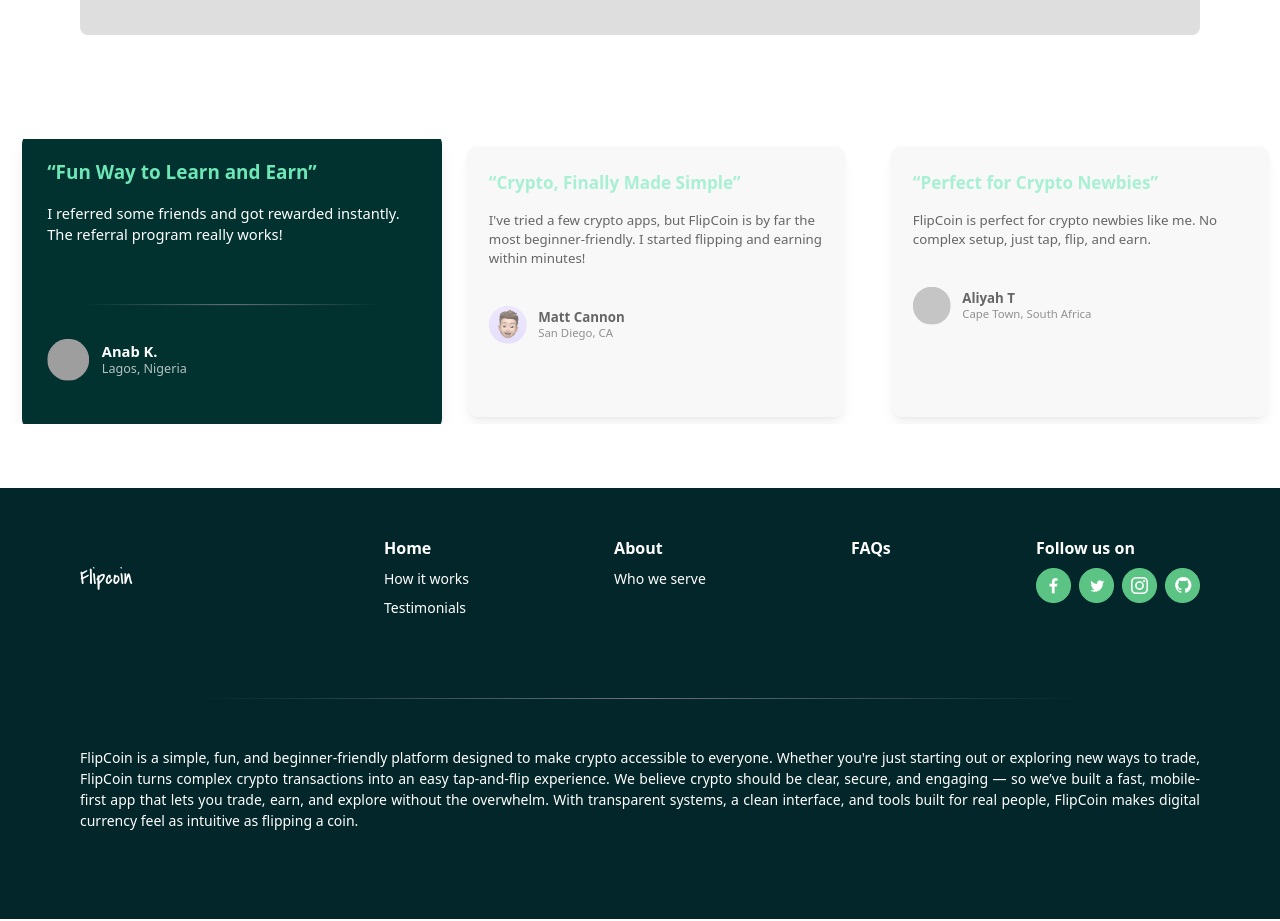
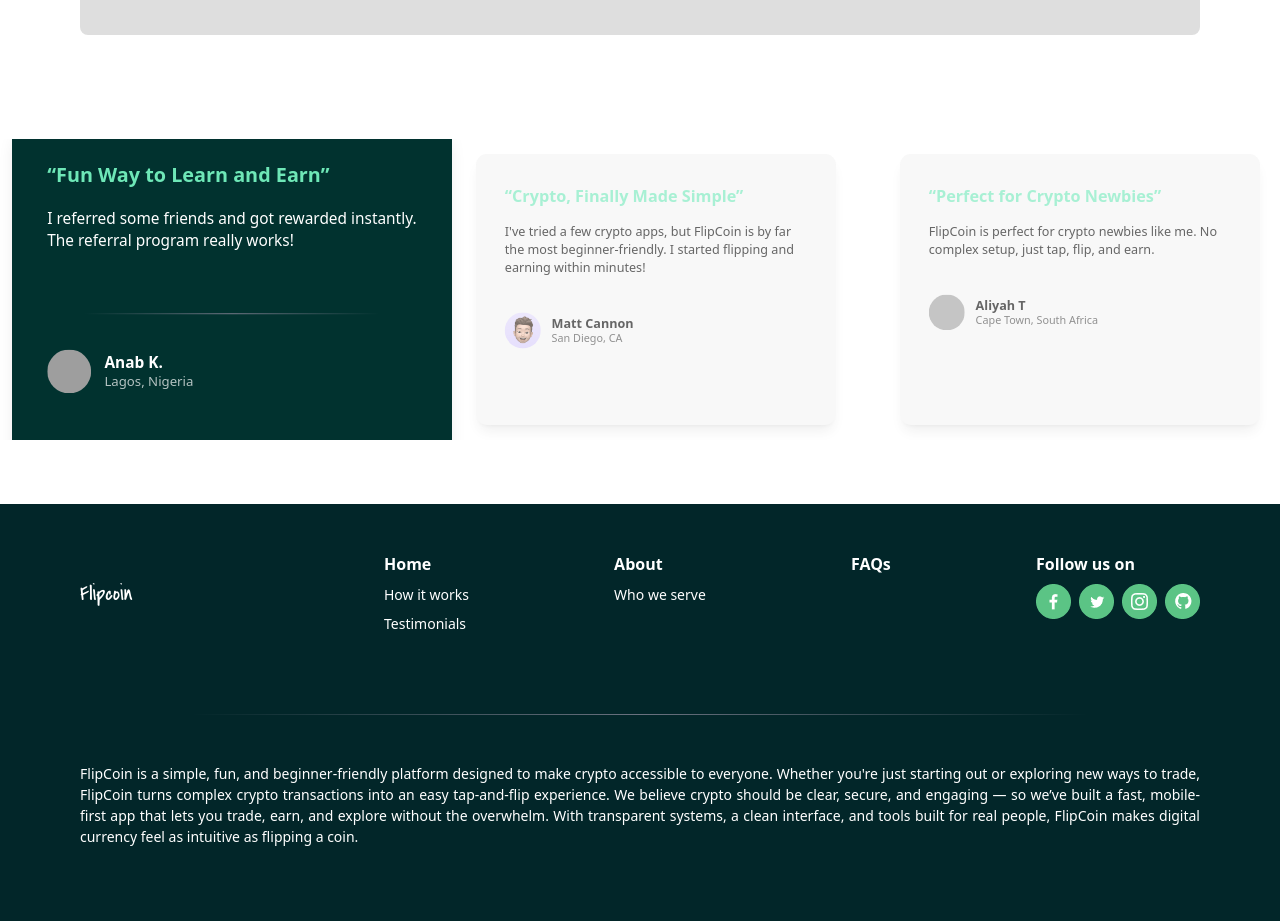
Before and after one commit to fermac1/flip-coin, a Nuxt app: page / in a window 1280 px wide. Shown: the part 1700-2621 px from the top of the page. Built offline with nearby package versions, Linux system fonts and the light colour scheme; grey boxes are pictures that could not be loaded; a web font is replaced by a local one.

Commit message:
fix: testimonial

```diff
--- a/app/components/Testimonial.vue
+++ b/app/components/Testimonial.vue
@@ -116,10 +116,10 @@
         :key="index"
         :ref="el => cardRefs[index] = el"
         @click="scrollToCard(index)"
-        class="snap-center flex-shrink-0 transition-all duration-300 cursor-pointer w-[250px] md:w-[400px] p-6 rounded-xl shadow-lg"
+        class="snap-center flex-shrink-0 transition-all duration-300 cursor-pointer w-[250px] md:w-[400px] rounded-xl p-8 shadow-lg"
         :class="isActive(index)
-          ? 'bg-[#01322f] text-white scale-105 z-10 '
-          : 'bg-[#f3f3f3] text-black opacity-60 scale-95 z-0'"
+          ? 'bg-[#01322f] text-white scale-110 z-10'
+          : 'bg-[#f3f3f3] text-black opacity-60 scale-90 z-0'"
       >
         <div class="space-y-4">
           <p class="text-lg font-semibold text-emerald-300">
```
